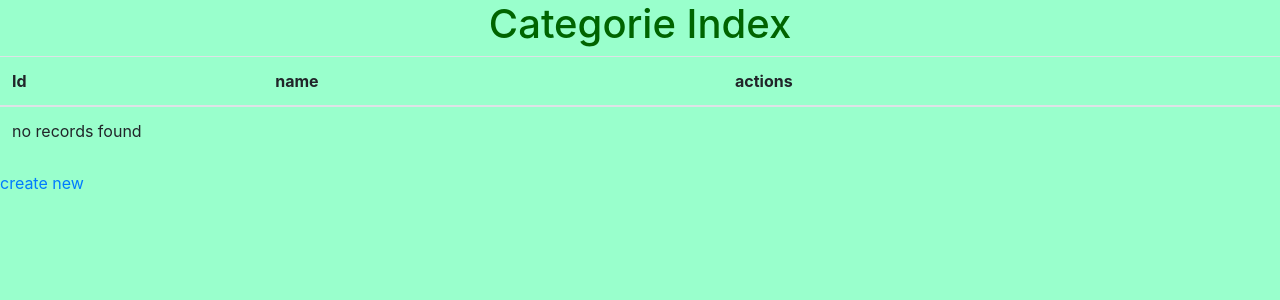
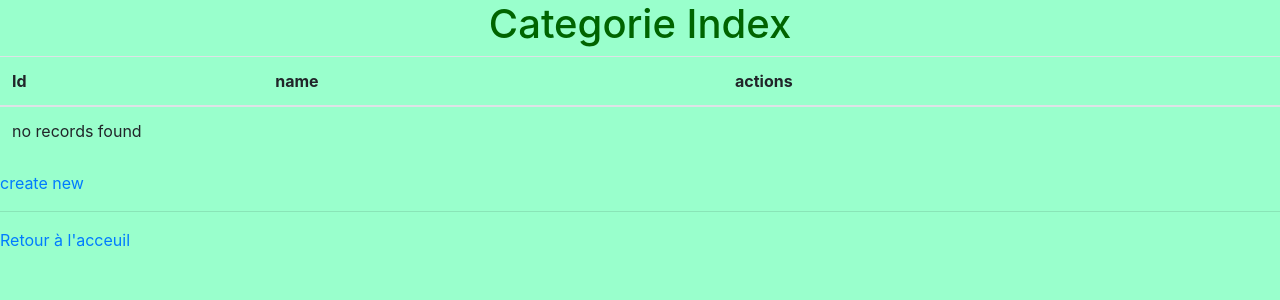
Before and after one commit to Julienfa77/Forum_medecine_douce, a Symfony app: template templates/categorie/index.html.twig in a window 1280 px wide. Shown: the top 300 px of the page. Run offline with Twig, Linux system fonts and the light colour scheme; the template is opened without the code that fills it, so the values that code supplies are empty; some libraries are stand-ins or nearby versions.

Commit message:
Ajout de bouton retour a l'acceuil + ajout de s'enregistrer sur l'acceuil

```diff
--- a/src/Controller/DefaultController.php
+++ b/src/Controller/DefaultController.php
@@ -14,6 +14,7 @@ use Doctrine\ORM\EntityManagerInterface;
 use Symfony\Component\Security\Core\Encoder\UserPasswordEncoderInterface;
 
 
+
 class DefaultController extends AbstractController
 {
     /**
@@ -25,7 +26,7 @@ class DefaultController extends AbstractController
     }
 
     /**
-     * @Route("/register", name="register")
+     * @Route("/", name="register_index", methods={"GET"})
      */
     public function register(
       Request $request,
--- a/templates/categorie/index.html.twig
+++ b/templates/categorie/index.html.twig
@@ -31,5 +31,7 @@
         </tbody>
     </table>
 
-    <a href="{{ path('categorie_new') }}">{{ 'create new' | trans }}</a>
+    <a href="{{ path('categorie_new') }}">{{ 'create new' | trans }}</a><br>
+    <hr>
+    <a href="{{ path('home') }}">Retour à l'acceuil</a>
 {% endblock %}
--- a/templates/default/index.html.twig
+++ b/templates/default/index.html.twig
@@ -5,4 +5,8 @@
 {% block body %}
 <h1>Accueil du forum</h1>
 
+<ul>
+    <li><a href="{{ path('register_index') }}">S'enregistrer</a></li><hr>
+</ul>
+
 {% endblock %}
--- a/templates/default/register.html.twig
+++ b/templates/default/register.html.twig
@@ -1,9 +1,9 @@
 {% extends 'base.html.twig' %}
 
-{% block title %}S'enregister sur le forum{% endblock %}
+{% block title %}S'enregistrer sur le forum{% endblock %}
 
 {% block body %}
-<h1>S'enregister sur le forum</h1>
+<h1>S'enregistrer sur le forum</h1>
 
 <div>
   {{ form_start(register_form) }}
--- a/templates/message/index.html.twig
+++ b/templates/message/index.html.twig
@@ -34,4 +34,6 @@
     </table>
 
     <a href="{{ path('message_new') }}">{{ 'Create new message' | trans }}</a>
+    <hr>
+    <a href="{{ path('home') }}">Retour à l'acceuil</a>
 {% endblock %}
--- a/templates/security/login.html.twig
+++ b/templates/security/login.html.twig
@@ -1,6 +1,6 @@
 {% extends 'base.html.twig' %}
 
-{% block title %}Log in!{% endblock %}
+{% block title %}{{ 'Log in!' | trans }}{% endblock %}
 
 {% block body %}
     <form method="post">
@@ -8,7 +8,7 @@
             <div class="alert alert-danger">{{ error.messageKey|trans(error.messageData, 'security') }}</div>
         {% endif %}
 
-        <h1 class="h3 mb-3 font-weight-normal">Please sign in</h1>
+        <h1 class="h3 mb-3 font-weight-normal">{{ 'Please sign in' | trans }}</h1>
         <label for="inputEmail" class="sr-only">Email</label>
         <input type="email" value="{{ last_username }}" name="email" id="inputEmail" class="form-control" placeholder="Email" required autofocus>
         <label for="inputPassword" class="sr-only">Password</label>
@@ -30,7 +30,7 @@
         #}
 
         <button class="btn btn-lg btn-primary" type="submit">
-            Sign in
+            {{ 'Sign in' | trans }}
         </button>
     </form>
 {% endblock %}
--- a/templates/topic/index.html.twig
+++ b/templates/topic/index.html.twig
@@ -32,4 +32,6 @@
     </table>
 
     <a href="{{ path('topic_new') }}">{{ 'create new' | trans }}</a>
+    <hr>
+    <a href="{{ path('home') }}">Retour à l'acceuil</a>
 {% endblock %}
--- a/templates/user/index.html.twig
+++ b/templates/user/index.html.twig
@@ -38,4 +38,6 @@
     </table>
 
     <a href="{{ path('user_new') }}">{{ 'create new' | trans }}</a>
+    <hr>
+    <a href="{{ path('home') }}">Retour à l'acceuil</a>
 {% endblock %}
--- a/translations/messages.fr.yaml
+++ b/translations/messages.fr.yaml
@@ -39,3 +39,6 @@ New message: Nouveau message
 Edit: Modifier
 Message: Message
 Create new message: Créer un nouveau message
+Log in!: Enregistré !
+Please sign in: Veuillez vous enregistrer
+Sign in: Entrer
```
Also changed, not shown: 1 other file.
